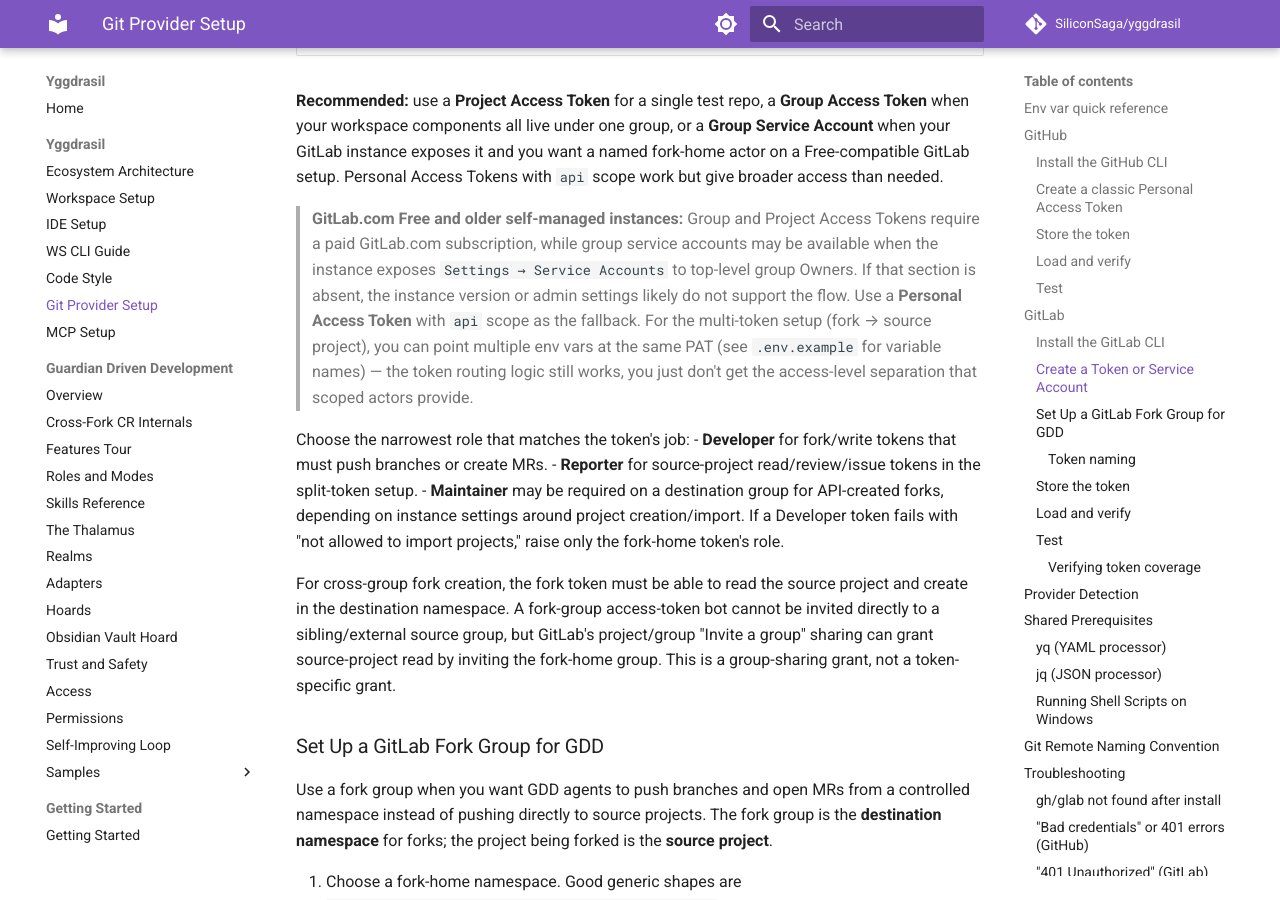
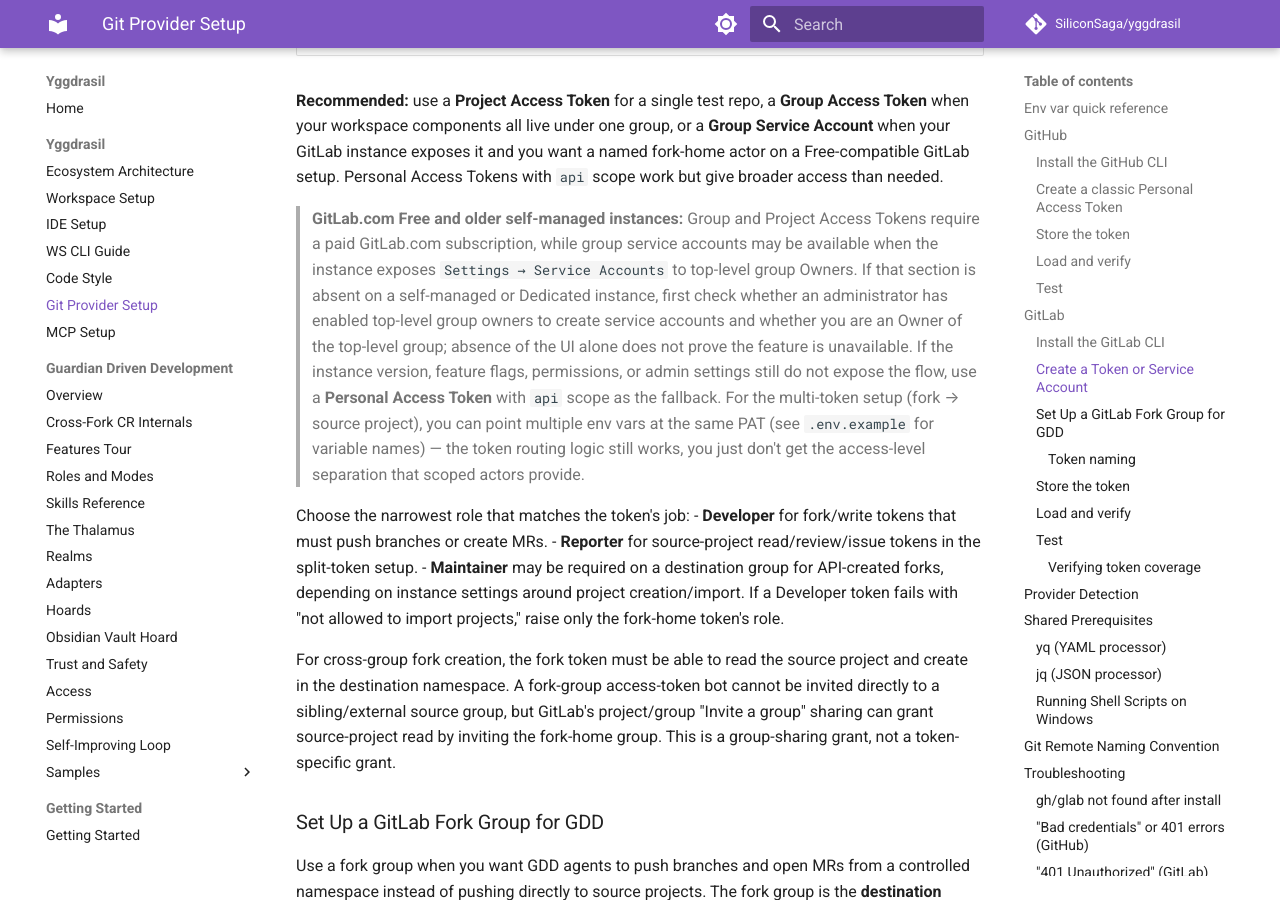
Before and after one commit to SiliconSaga/yggdrasil, an MkDocs documentation site: the page built from docs/git-provider-setup.md, in a window 1280 px wide and 900 px high, scrolled down 3786 px. Built offline with MkDocs 1.6.1 and Material for MkDocs 9.7.7, drawn with Linux system fonts in a browser that asks for light colours; comment, search, counter and statistics services are not loaded.

Commit message:
fix(ws): address PR review edge cases
Address the seven review findings from PR #110.

Fix the hook README's stale tier number so `[ask-commands]` consistently points at Tier 3 ask semantics. Clarify GitLab group service account setup language so a missing Service Accounts UI is treated as an admin-setting / top-level-owner visibility check before falling back to a PAT. Pin `mkdocs==1.6.1` explicitly alongside the existing direct docs dependencies.

Tighten the `ws test` unittest adapter path so only parsed `python -m unittest ...` adapters receive `-k`; custom wrappers whose names merely contain `unittest` keep the explicit unsupported-filter error. Update the python test shim to preserve argv boundaries so quoted selectors are visible in the tests.

Make `ws clone-fork` avoid repointing an unrelated existing `upstream` remote when the source-group leaf collides with `identity.forkRemote`. The script now reuses an existing source remote only when its URL already matches, otherwise it selects a numbered fallback such as `upstream-2`.

Update `ws gitlab-auth` write-token selection to prefer `identity.homes.fork.namespace` through the existing longest-prefix `defaults.gitTokens` model, with the older `identity.forkRemote` leaf-name heuristic kept only as a fallback for legacy configs.

Verification:
- `bash tests/vendor/bats-core/bin/bats tests/ws-test/pytest-filter.bats` → 9/9 passing.
- `bash tests/vendor/bats-core/bin/bats tests/ws-clone-fork/derive.bats` → 5/5 passing.
- `bash tests/vendor/bats-core/bin/bats tests/ws-gitlab-auth/gitlab-auth.bats` → 1/1 passing.
- `bash tests/vendor/bats-core/bin/bats tests/ws-cr/remote-override.bats` → 2/2 passing.
- `bash tests/vendor/bats-core/bin/bats tests/ws-smoke/read-only.bats` → 32/32 passing.
- `bash -n scripts/ws`.
- `bash -n scripts/ws-clone-fork.sh`.
- `bash -n scripts/ws-test.sh`.
- `git diff --check`.
- `.tmp/mkdocs-venv/bin/python -m mkdocs build --strict --site-dir .tmp/mkdocs-site-review-fixes` → passing with existing informational link/nav messages and the Material for MkDocs warning.

Co-Authored-By: Codex GPT-5 <noreply@openai.com>

```diff
--- a/docs/git-provider-setup.md
+++ b/docs/git-provider-setup.md
@@ -125,7 +125,7 @@ GitLab offers several token-bearing actors. Use the narrowest one that covers yo
 
 **Recommended:** use a **Project Access Token** for a single test repo, a **Group Access Token** when your workspace components all live under one group, or a **Group Service Account** when your GitLab instance exposes it and you want a named fork-home actor on a Free-compatible GitLab setup. Personal Access Tokens with `api` scope work but give broader access than needed.
 
-> **GitLab.com Free and older self-managed instances:** Group and Project Access Tokens require a paid GitLab.com subscription, while group service accounts may be available when the instance exposes `Settings → Service Accounts` to top-level group Owners. If that section is absent, the instance version or admin settings likely do not support the flow. Use a **Personal Access Token** with `api` scope as the fallback. For the multi-token setup (fork → source project), you can point multiple env vars at the same PAT (see `.env.example` for variable names) — the token routing logic still works, you just don't get the access-level separation that scoped actors provide.
+> **GitLab.com Free and older self-managed instances:** Group and Project Access Tokens require a paid GitLab.com subscription, while group service accounts may be available when the instance exposes `Settings → Service Accounts` to top-level group Owners. If that section is absent on a self-managed or Dedicated instance, first check whether an administrator has enabled top-level group owners to create service accounts and whether you are an Owner of the top-level group; absence of the UI alone does not prove the feature is unavailable. If the instance version, feature flags, permissions, or admin settings still do not expose the flow, use a **Personal Access Token** with `api` scope as the fallback. For the multi-token setup (fork → source project), you can point multiple env vars at the same PAT (see `.env.example` for variable names) — the token routing logic still works, you just don't get the access-level separation that scoped actors provide.
 
 Choose the narrowest role that matches the token's job:
 - **Developer** for fork/write tokens that must push branches or create MRs.
--- a/requirements-docs.txt
+++ b/requirements-docs.txt
@@ -1,2 +1,3 @@
+mkdocs==1.6.1
 mkdocs-material==9.7.6
 pymdown-extensions==11.0
```
Also changed, not shown: .claude/hooks/README.md (+1 -1 lines), 7 other files.
